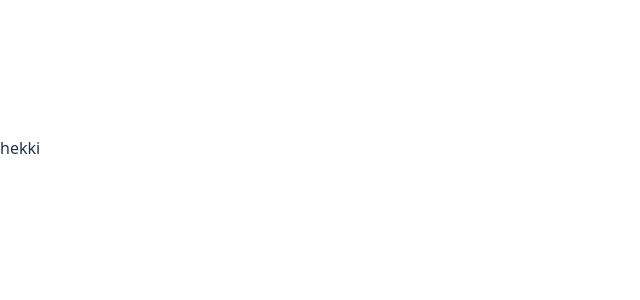
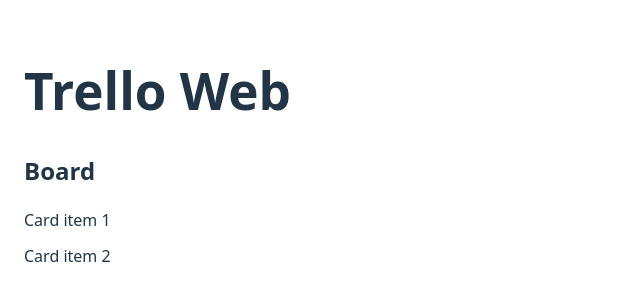
Before and after one commit to anan0402/trello-web, a React (Vite) app: page / in a window 1280 px wide. Shown: the part 252-552 px from the top of the page, without its empty margins (0-640 px from the left). Built offline with nearby package versions, Linux system fonts and the light colour scheme.

Commit message:
Feat project structure

```diff
--- a/src/App.jsx
+++ b/src/App.jsx
@@ -1,9 +1,8 @@
+import HomePage from './pages/HomePage'
+
 function App() {
-
   return (
-    <>
-    hekki
-    </>
+    <HomePage />
   )
 }
 
--- /dev/null
+++ b/src/components/atoms/Text.jsx
@@ -0,0 +1,7 @@
+function Text({ children, as: Component = 'span', className = '' }) {
+  return (
+    <Component className={className}>{children}</Component>
+  )
+}
+
+export default Text
--- /dev/null
+++ b/src/components/molecules/Card.jsx
@@ -0,0 +1,9 @@
+function Card({ children, className = '' }) {
+  return (
+    <div className={"card " + className}>
+      {children}
+    </div>
+  )
+}
+
+export default Card
--- /dev/null
+++ b/src/components/organisms/Board.jsx
@@ -0,0 +1,16 @@
+import Card from '../molecules/Card'
+import Text from '../atoms/Text'
+
+function Board() {
+  return (
+    <div>
+      <Text as="h2">Board</Text>
+      <div style={{ display: 'grid', gap: 12 }}>
+        <Card><Text>Card item 1</Text></Card>
+        <Card><Text>Card item 2</Text></Card>
+      </div>
+    </div>
+  )
+}
+
+export default Board
--- /dev/null
+++ b/src/components/templates/MainLayout.jsx
@@ -0,0 +1,16 @@
+import Text from '../atoms/Text'
+
+function MainLayout({ children }) {
+  return (
+    <div style={{ maxWidth: 960, margin: '0 auto', padding: 24 }}>
+      <header style={{ marginBottom: 24 }}>
+        <Text as="h1">Trello Web</Text>
+      </header>
+      <main>
+        {children}
+      </main>
+    </div>
+  )
+}
+
+export default MainLayout
--- /dev/null
+++ b/src/pages/HomePage.jsx
@@ -0,0 +1,12 @@
+import MainLayout from '../components/templates/MainLayout'
+import Board from '../components/organisms/Board'
+
+function HomePage() {
+  return (
+    <MainLayout>
+      <Board />
+    </MainLayout>
+  )
+}
+
+export default HomePage
```
Also changed, not shown: src/components/atoms/Button.jsx (added, +9 -0 lines), src/components/atoms/Input.jsx (added, +13 -0 lines).
